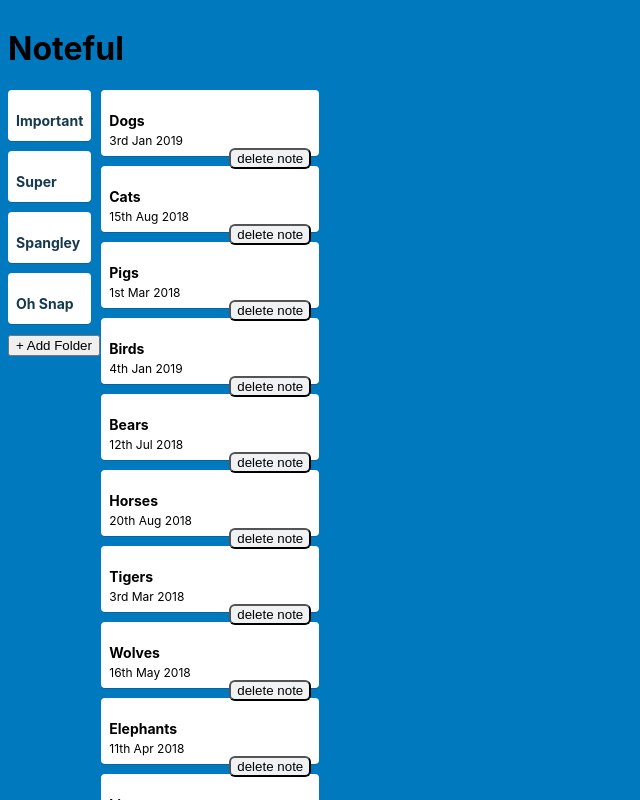
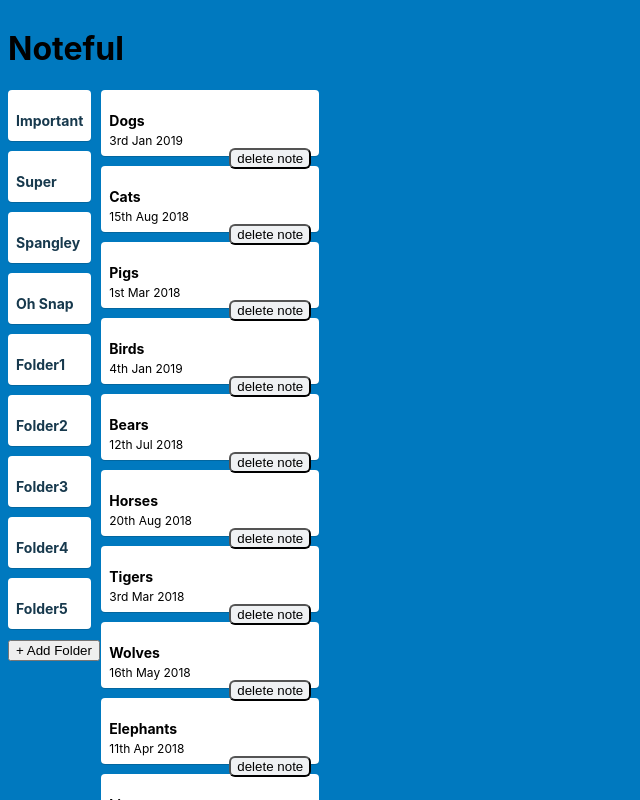
Before and after one commit to roxyshah/noteful, a React (Create React App) app: page / in a window 1280 px wide. Shown: the top 800 px of the page, without its empty margins (0-640 px from the left). Built offline with nearby package versions, Linux system fonts and the light colour scheme; data requests are answered from the project's data file.

Commit message:
Added functionality to redirect AddFolder to Folder view page

```diff
--- a/src/AddFolder/AddFolder.js
+++ b/src/AddFolder/AddFolder.js
@@ -5,6 +5,7 @@ import apiConfig from '../apiConfigs';
 import './AddFolder.css';
 
 import ValidationError from '../ValidationError';
+import { withRouter } from 'react-router-dom';
 
 class AddFolder extends Component {
 
@@ -17,12 +18,6 @@ class AddFolder extends Component {
             }
         }
     }
-
-    static defaultProps = {
-        history: {
-          push: () => { }
-        },
-      }
 
     static contextType = ApiContext;
 
@@ -57,7 +52,6 @@ class AddFolder extends Component {
             return res.json()
           })
           .then(folder => {
-            console.log(folder);
             this.context.addFolder(folder)
             this.props.history.push(`/folder/${folder.id}`)
 
@@ -111,4 +105,4 @@ class AddFolder extends Component {
     }
 }
 
-export default AddFolder;
+export default withRouter(AddFolder);
--- a/src/App/App.js
+++ b/src/App/App.js
@@ -2,6 +2,7 @@ import React, { Component } from 'react';
 import './App.css'
 
 import { Route } from 'react-router-dom';
+
 import apiConfig from '../apiConfigs';
 import ApiContext from '../ApiContext';
 import AddFolder from '../AddFolder/AddFolder';
--- a/src/Header/Header.css
+++ b/src/Header/Header.css
@@ -8,10 +8,6 @@ body {
     -moz-osx-font-smoothing: grayscale;
   }
 
-.Header {
-
-}
-
 a, a:visited, a:hover, a:active {
     color: black;
     text-decoration: none;
--- a/src/dummy-store.json
+++ b/src/dummy-store.json
@@ -15,6 +15,26 @@
     {
       "name": "Oh Snap",
       "id": "SDsk5_Y"
+    },
+    {
+      "name": "Folder1",
+      "id": "_LRtSoE"
+    },
+    {
+      "name": "Folder2",
+      "id": "C9BthJE"
+    },
+    {
+      "name": "Folder3",
+      "id": "N79ThjM"
+    },
+    {
+      "name": "Folder4",
+      "id": "GBQFn-s"
+    },
+    {
+      "name": "Folder5",
+      "id": "ZtBg1qL"
     }
   ],
   "notes": [
```
